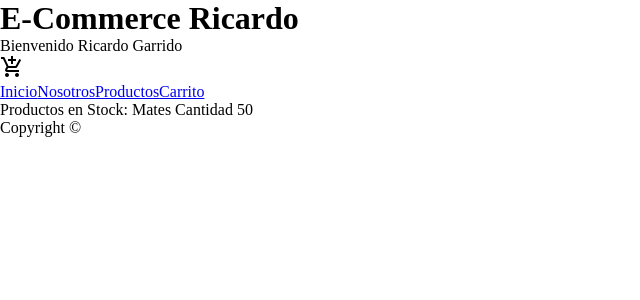
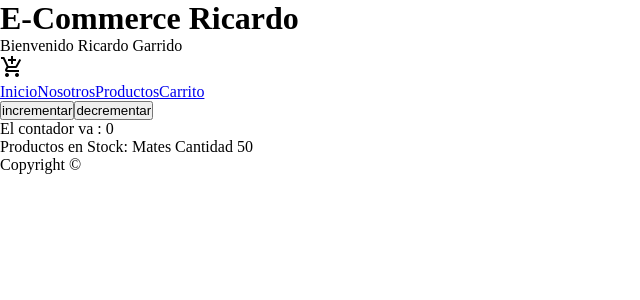
Before and after one commit to GarridoRicardo/app, a React (Create React App) app: page / in a window 1280 px wide. Shown: the top 300 px of the page, without its empty margins (0-640 px from the left). Built offline with nearby package versions, Linux system fonts and the light colour scheme.

Commit message:
ItemCount

```diff
--- a/src/App.js
+++ b/src/App.js
@@ -1,7 +1,7 @@
-import { useState } from "react";
 import Header from "./Header"
 import Main from "./Main"
 import Footer from  "./Footer"
+import ItemCount from "./ItemCount";
 const App = () => {
 return(
     <>
@@ -11,6 +11,7 @@ return(
             edad={33}
             callback={()=>{console.log(("soy un callback de app"));}}
             />
+        <ItemCount/>
         <Main/>
         <Footer/>
     </>
--- a/src/Header.js
+++ b/src/Header.js
@@ -4,8 +4,6 @@ const Header = ({nombre,apellido, edad, callback}) => {
   console.log(edad);
   console.log(callback);
 
-//console.log(props.nombre);
-//console.log(props.apellido);
   return (
     <header id="header">
       <h1>E-Commerce Ricardo</h1>
--- /dev/null
+++ b/src/ItemCount.js
@@ -0,0 +1,22 @@
+import { useState } from "react";
+
+const ItemCount = () => {
+
+    const [contador, setcontador] = useState(0)
+    const sumarContador = () =>{
+            setContador(contador + 1)
+    }
+    const restarContador = () =>{
+        setcontador(contador - 1)
+    }
+
+    return (
+        <>
+            <button onClick={sumarContador}>incrementar</button>
+            <button onClick={restarContador}>decrementar</button>
+            <p>El contador va : {contador}</p>
+        </>
+    )
+}
+
+export default ItemCount;
```
Also changed, not shown: src/Main.js (+6 -4 lines), 1 other file (tests, documents, lock files or other folders).
